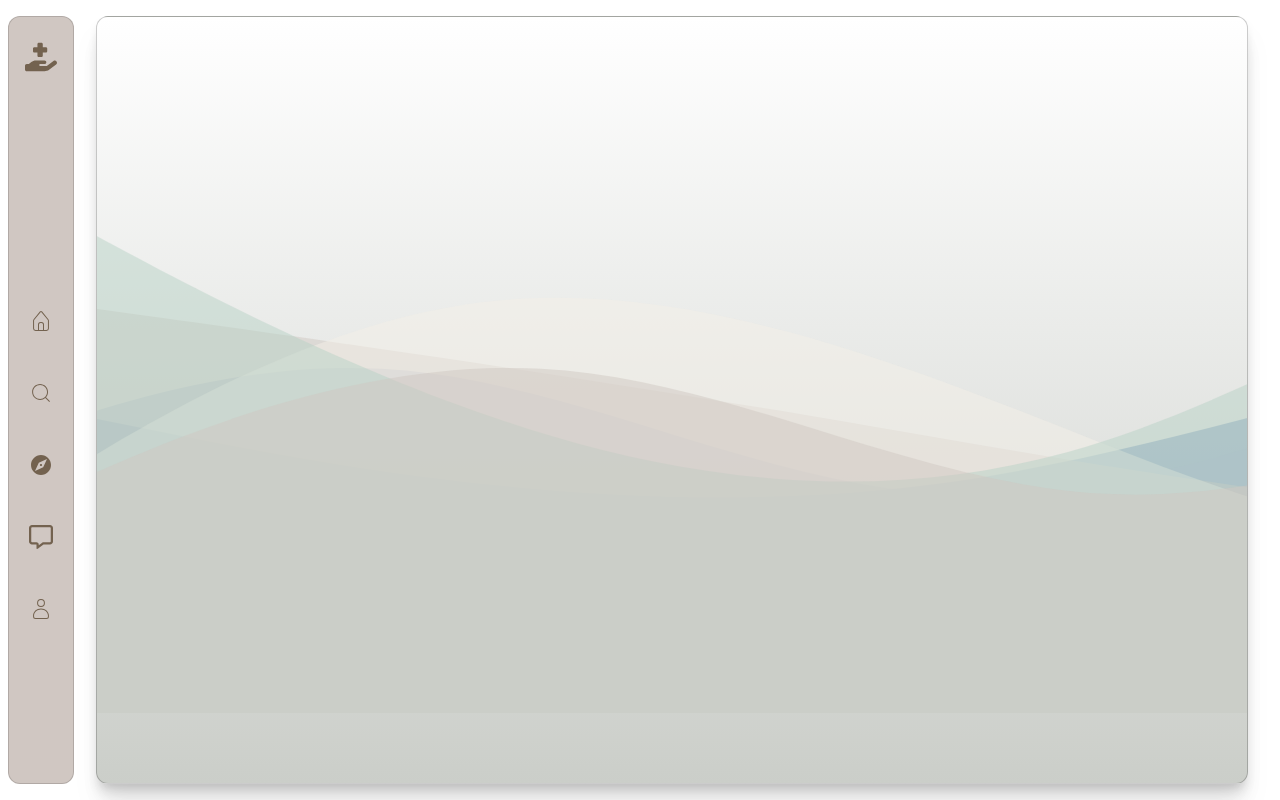
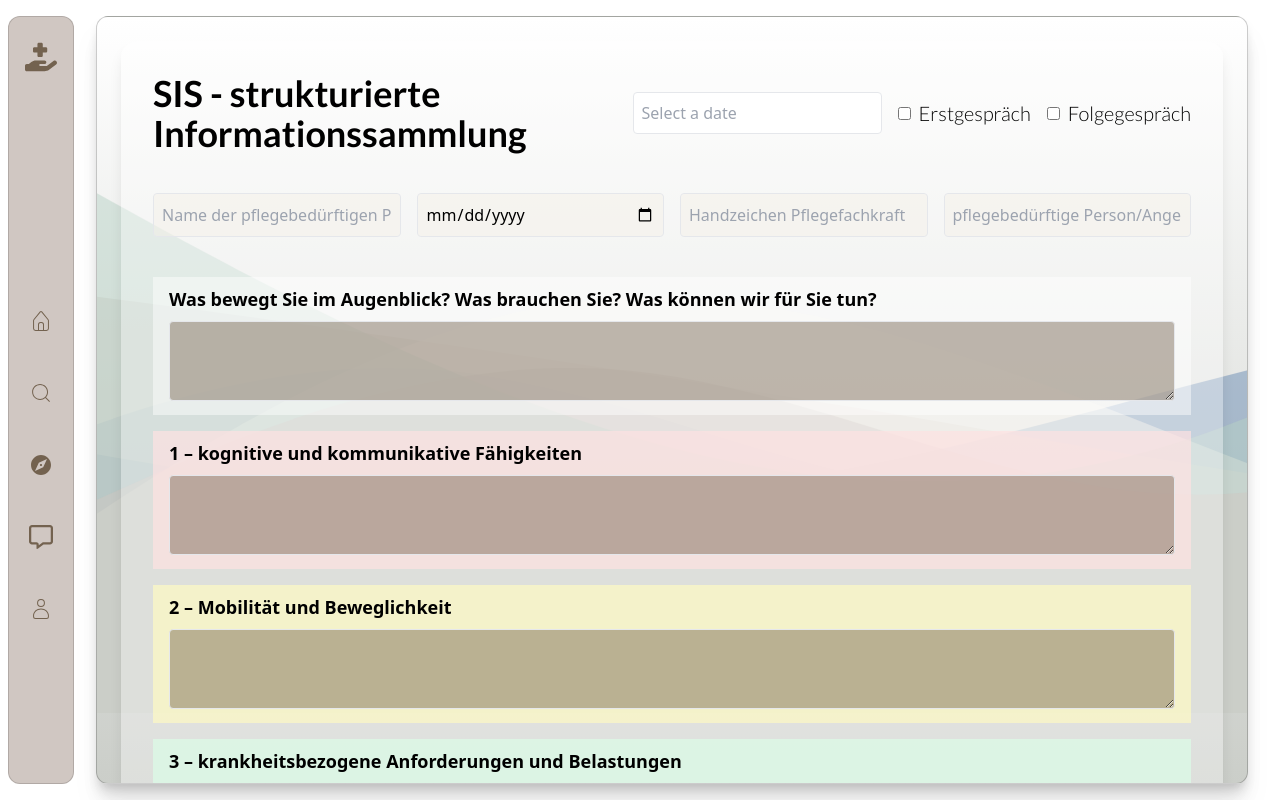
Before and after one commit to OhWire/Kurator, a React (Vite) app: page /SIS in a window 1280 px wide. Before the commit this address had no page. Built offline with nearby package versions, Linux system fonts and the light colour scheme.

Commit message:
Sis added

```diff
--- a/src/components/patientenliste/PatientItem.jsx
+++ b/src/components/patientenliste/PatientItem.jsx
@@ -17,6 +17,10 @@ const PatientItem = ({ patient }) => {
 
   const handleProfileClick = () => {
     navigate(`/PatientenProfil/${patient.id}`, { state: { patient } });
+  };
+
+  const handleSISClick = () => {
+    window.location.href = 'http://localhost/SIS';
   };
 
   const getPosition = () => {
@@ -68,7 +72,7 @@ const PatientItem = ({ patient }) => {
           <button className='flex border border-gray-400 border-opacity-60 w-10 h-10 sm:w-10 sm:h-10 lg:w-12 lg:h-12 justify-center items-center rounded-full bg-custom-green m-1 drop-shadow-md transform transition-all hover:translate-y-[-4px] hover:shadow-lg hover:bg-opacity-35 '>
             <CiMedicalCross className='fill-custom-dark-gray opacity-100 h-4 w-4 sm:h-4 sm:w-4 lg:h-8 lg:w-8 ' />
           </button>
-          <button className='flex border border-gray-400 border-opacity-60 w-10 h-10 sm:w-10 sm:h-10 lg:w-12 lg:h-12 justify-center items-center rounded-full bg-custom-green m-1 drop-shadow-md transform transition-all hover:translate-y-[-4px] hover:shadow-lg hover:bg-opacity-35 '>
+          <button onClick={handleSISClick} className='flex border border-gray-400 border-opacity-60 w-10 h-10 sm:w-10 sm:h-10 lg:w-12 lg:h-12 justify-center items-center rounded-full bg-custom-green m-1 drop-shadow-md transform transition-all hover:translate-y-[-4px] hover:shadow-lg hover:bg-opacity-35 '>
             <FaNotesMedical className='fill-custom-dark-gray opacity-100 h-4 w-4 sm:h-4 sm:w-4 lg:h-8 lg:w-8 ' />
           </button>
           <button className='flex border border-gray-400 border-opacity-60 w-10 h-10 sm:w-10 sm:h-10 lg:w-12 lg:h-12 justify-center items-center rounded-full bg-custom-green m-1 drop-shadow-md transform transition-all hover:translate-y-[-4px] hover:shadow-lg hover:bg-opacity-35 '>
--- /dev/null
+++ b/src/components/patientenprofil/_MedInfo/SIS.jsx
@@ -0,0 +1,196 @@
+import React, { useState } from 'react';
+import DatePicker from 'react-datepicker';
+import 'react-datepicker/dist/react-datepicker.css';
+import axios from 'axios';
+
+const SISForm = () => {
+  const [selectedDate, setSelectedDate] = useState(null);
+  const [formData, setFormData] = useState({
+    name: '',
+    date: '',
+    signature: '',
+    responsible: '',
+    currentSituation: '',
+    fields: {
+      cognitive: '',
+      mobility: '',
+      requirements: '',
+      selfCare: '',
+      social: '',
+      housekeeping: '',
+    },
+    risks: {
+      cognitive: ['', '', '', '', '', ''],
+      mobility: ['', '', '', '', '', ''],
+      requirements: ['', '', '', '', '', ''],
+      selfCare: ['', '', '', '', '', ''],
+      social: ['', '', '', '', '', ''],
+    },
+  });
+
+  const handleInputChange = (field, value) => {
+    setFormData({ ...formData, [field]: value });
+  };
+
+  const handleFieldChange = (field, value) => {
+    setFormData({ ...formData, fields: { ...formData.fields, [field]: value } });
+  };
+
+  const handleRiskChange = (field, index, value) => {
+    const updatedRisks = { ...formData.risks };
+    updatedRisks[field][index] = value;
+    setFormData({ ...formData, risks: updatedRisks });
+  };
+
+  const handleSubmit = async () => {
+    try {
+      const response = await axios.post('YOUR_BACKEND_ENDPOINT', formData);
+      console.log('Form submitted successfully', response.data);
+    } catch (error) {
+      console.error('Error submitting form', error);
+    }
+  };
+
+  return (
+    <div className="p-6 flex flex-col w-full h-full justify-start items-start z-20 overflow-y-auto">
+      <div className="rounded-2xl p-8 w-full bg-white bg-opacity-35 shadow-lg">
+        <div className="flex justify-between items-center mb-4">
+          <h2 className="text-4xl font-lato font-semibold">SIS - strukturierte Informationssammlung</h2>
+          <div className="flex space-x-4">
+            <DatePicker
+              selected={selectedDate}
+              onChange={(date) => setSelectedDate(date)}
+              dateFormat="dd/MM/yyyy"
+              placeholderText="Select a date"
+              className="p-2 border rounded"
+            />
+            <label className="flex items-center text-xl font-lato font-light">
+              <input type="checkbox" className="mr-2" />
+              Erstgespräch
+            </label>
+            <label className="flex items-center text-xl font-lato font-light">
+              <input type="checkbox" className="mr-2" />
+              Folgegespräch
+            </label>
+          </div>
+        </div>
+
+        <div className="mb-4 py-6">
+          <div className="flex space-x-4">
+            <input
+              type="text"
+              placeholder="Name der pflegebedürftigen Person"
+              className="p-2 border rounded w-1/3 bg-custom-light-gray bg-opacity-45"
+              value={formData.name}
+              onChange={(e) => handleInputChange('name', e.target.value)}
+            />
+            <input
+              type="date"
+              placeholder="Gespräch am"
+              className="p-2 border rounded w-1/3 bg-custom-light-gray bg-opacity-45"
+              value={formData.date}
+              onChange={(e) => handleInputChange('date', e.target.value)}
+            />
+            <input
+              type="text"
+              placeholder="Handzeichen Pflegefachkraft"
+              className="p-2 border rounded w-1/3 bg-custom-light-gray bg-opacity-45"
+              value={formData.signature}
+              onChange={(e) => handleInputChange('signature', e.target.value)}
+            />
+            <input
+              type="text"
+              placeholder="pflegebedürftige Person/Angehöriger/Betreuer"
+              className="p-2 border rounded w-1/3 bg-custom-light-gray bg-opacity-45"
+              value={formData.responsible}
+              onChange={(e) => handleInputChange('responsible', e.target.value)}
+            />
+          </div>
+        </div>
+
+        <div className="mb-4 px-4 py-2 bg-white bg-opacity-45">
+          <h3 className="text-lg font-semibold mb-2">Was bewegt Sie im Augenblick? Was brauchen Sie? Was können wir für Sie tun?</h3>
+          <textarea
+            className="w-full p-2 border rounded h-20 bg-custom-dark-gray bg-opacity-45 text-black"
+            value={formData.currentSituation}
+            onChange={(e) => handleInputChange('currentSituation', e.target.value)}
+          ></textarea>
+        </div>
+
+        {[
+          { title: ' 1 – kognitive und kommunikative Fähigkeiten', color: 'bg-red-100', field: 'cognitive' },
+          { title: ' 2 – Mobilität und Beweglichkeit', color: 'bg-yellow-100', field: 'mobility' },
+          { title: ' 3 – krankheitsbezogene Anforderungen und Belastungen', color: 'bg-green-100', field: 'requirements' },
+          { title: ' 4 – Selbstversorgung', color: 'bg-purple-100', field: 'selfCare' },
+          { title: ' 5 – Leben in sozialen Beziehungen', color: 'bg-blue-100', field: 'social' },
+          { title: ' 6 – Haushaltsführung', color: 'bg-pink-100', field: 'housekeeping' },
+        ].map((field, index) => (
+          <div className={`mb-4 ${field.color} bg-opacity-70 px-4 py-2`} key={index}>
+            <h3 className="text-lg font-semibold mb-2">{field.title}</h3>
+            <textarea
+              className="w-full p-2 border rounded h-20 bg-custom-dark-gray bg-opacity-45 text-black"
+              value={formData.fields[field.field]}
+              onChange={(e) => handleFieldChange(field.field, e.target.value)}
+            ></textarea>
+          </div>
+        ))}
+
+        <div className="mt-6">
+          <h3 className="text-2xl font-lato font-semibold py-4 mb-2">
+            Erste fachliche Einschätzung der für die Pflege und Betreuung relevanten Risiken und Phänomene
+          </h3>
+          <div className="overflow-x-auto">
+            <table className="min-w-full border border-collapse">
+              <thead>
+                <tr className="bg-custom-dark-gray bg-opacity-45 text-xl">
+                  <th className="border p-2 font-thin">Risiko</th>
+                  {['Diabetes', 'Sturz', 'Inkontinenz', 'Schmerz', 'Ernährung', 'Sonstiges'].map((risk, index) => (
+                    <th className="border p-2 font-thin" key={index}>{risk}</th>
+                  ))}
+                </tr>
+              </thead>
+              <tbody>
+                {[
+                  { field: 'cognitive', label: 'kognitive und kommunikative Fähigkeiten' },
+                  { field: 'mobility', label: 'Mobilität und Beweglichkeit' },
+                  { field: 'requirements', label: 'krankheitsbezogene Anforderungen u. Belastungen' },
+                  { field: 'selfCare', label: 'Selbstversorgung' },
+                  { field: 'social', label: 'Leben in sozialen Beziehungen' },
+                ].map((field, rowIndex) => (
+                  <tr key={rowIndex}>
+                    <td className="border p-2">{field.label}</td>
+                    {Array(6).fill(0).map((_, colIndex) => (
+                      <td className="border p-2" key={colIndex}>
+                        <select
+                          className="w-full bg-custom-light-gray bg-opacity-45"
+                          value={formData.risks[field.field][colIndex]}
+                          onChange={(e) => handleRiskChange(field.field, colIndex, e.target.value)}
+                        >
+                          <option value="">-</option>
+                          <option value="ja">Ja</option>
+                          <option value="nein">Nein</option>
+                          <option value="weiter beobachten">Weiter beobachten</option>
+                        </select>
+                      </td>
+                    ))}
+                  </tr>
+                ))}
+              </tbody>
+            </table>
+          </div>
+        </div>
+
+        <div className="flex justify-end mt-4">
+          <button
+            onClick={handleSubmit}
+            className="px-6 py-2 bg-blue-500 text-white font-semibold rounded shadow hover:bg-blue-700 transition-all duration-300"
+          >
+            Submit
+          </button>
+        </div>
+      </div>
+    </div>
+  );
+};
+
+export default SISForm;
--- a/src/routes/routes.jsx
+++ b/src/routes/routes.jsx
@@ -16,6 +16,8 @@ import DokumentationPflegeplanungMobilitaet from '../components/Doku/aufnahme/Do
 import Register from '../components/Register/register';
 import ConfirmPage from '../components/Register/ConfirmPage';
 import Mitarbeiterprofil from '../components/Mitarbeiterprofil/Mitarbeiterprofil';
+import { element } from 'three/examples/jsm/nodes/Nodes.js';
+import SISForm from '../components/patientenprofil/_MedInfo/SIS';
 // Import other components for different paths
 
 const LoginPage = lazy(() => import('../components/Login/Login'));
@@ -30,6 +32,7 @@ const routes = [
     { path: "/step5", element: <Step5 /> },
     { path: "/step6", element: <Step6 /> },
     { path: "/step7", element: <Step7 /> },
+    {path: "/SIS", element: <SISForm/>},
 
     { path: "/dokumentation_pflegeplanung_kommunikation", element: <DokumentationPflegeplanungKommunikation /> },
     { path: "/dokumentation_pflegeplanung_mobilitaet", element: <DokumentationPflegeplanungMobilitaet /> },
```
